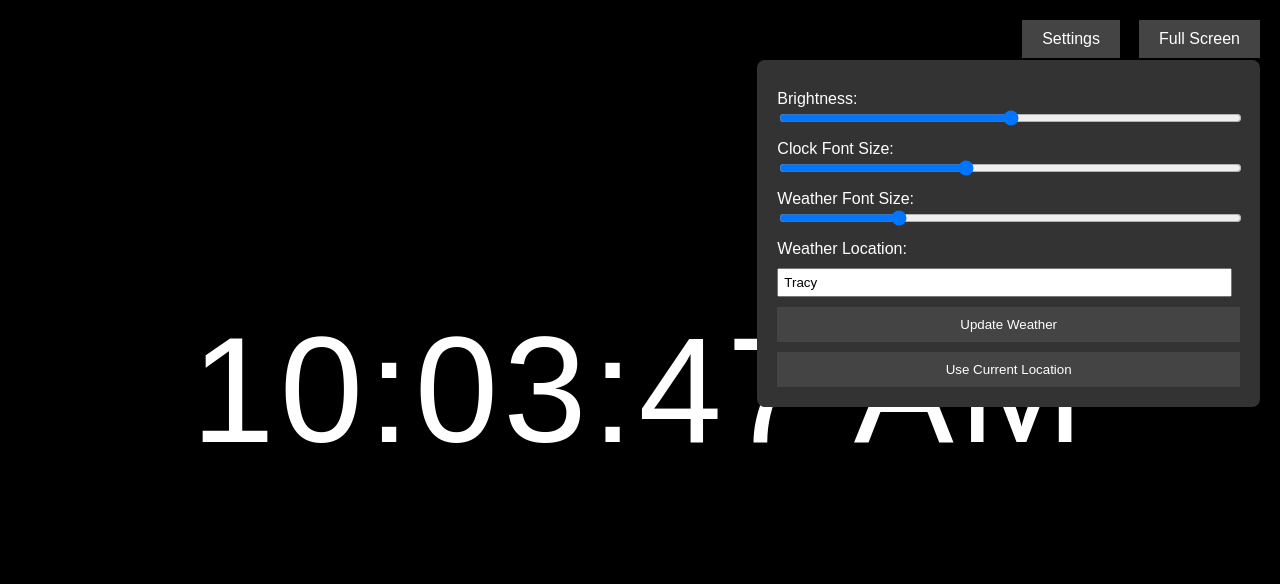
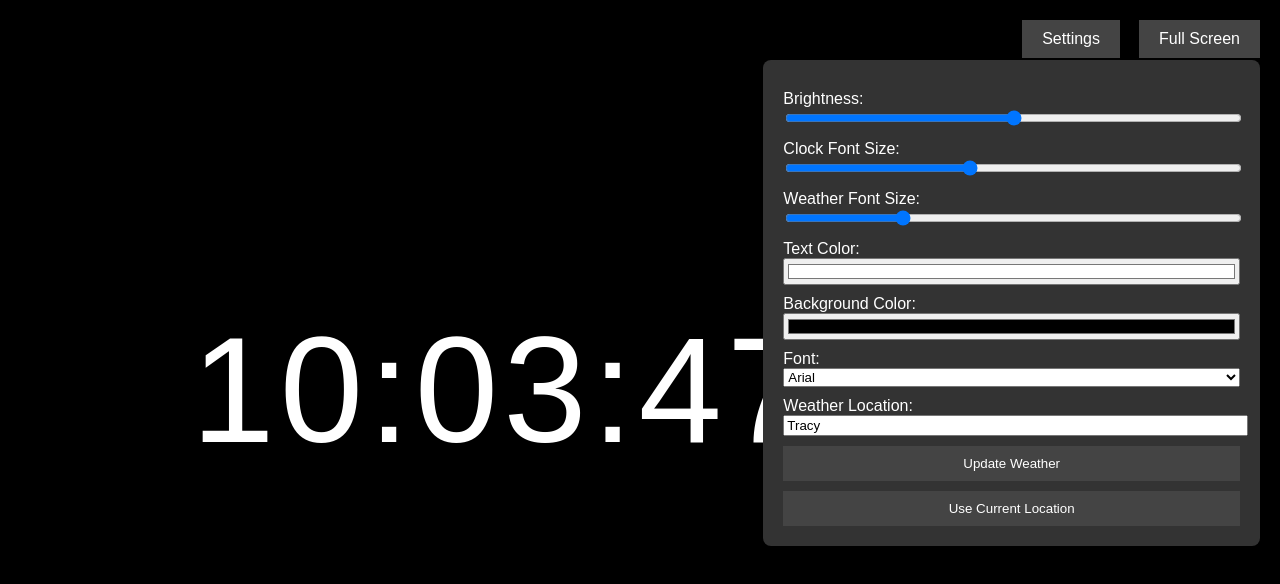
Before and after one commit to bobbysecrest/clock, a plain HTML site: page index.html in a window 1280 px wide. Both pictures are taken after a click on the button "Settings". Drawn offline with Linux system fonts and the light colour scheme; no server answers.

Commit message:
Update index.html
Color and font settings

```diff
--- a/index.html
+++ b/index.html
@@ -63,13 +63,11 @@
         border-radius: 8px;
         z-index: 1000;
     }
-    .settings-panel input[type="range"] {
+    .settings-panel input[type="range"],
+    .settings-panel input[type="color"],
+    .settings-panel input[type="text"],
+    .settings-panel select {
         width: 100%;
-    }
-    .settings-panel input[type="text"] {
-        width: calc(100% - 22px);
-        padding: 5px;
-        margin-top: 10px;
     }
     .settings-panel label {
         display: block;
@@ -101,6 +99,18 @@
     <input type="range" id="clockFontSize" name="clockFontSize" min="50" max="300" value="150" oninput="updateClockFontSize()">
     <label for="weatherFontSize">Weather Font Size:</label>
     <input type="range" id="weatherFontSize" name="weatherFontSize" min="20" max="100" value="40" oninput="updateWeatherFontSize()">
+    <label for="textColor">Text Color:</label>
+    <input type="color" id="textColor" name="textColor" value="#ffffff" oninput="updateTextColor()">
+    <label for="bgColor">Background Color:</label>
+    <input type="color" id="bgColor" name="bgColor" value="#000000" oninput="updateBgColor()">
+    <label for="fontSelect">Font:</label>
+    <select id="fontSelect" name="fontSelect" onchange="updateFont()">
+        <option value="Arial">Arial</option>
+        <option value="Courier New">Courier New</option>
+        <option value="Georgia">Georgia</option>
+        <option value="Times New Roman">Times New Roman</option>
+        <option value="Verdana">Verdana</option>
+    </select>
     <label for="weatherLocation">Weather Location:</label>
     <input type="text" id="weatherLocation" name="weatherLocation" placeholder="Enter city name" value="Tracy">
     <button onclick="updateWeatherLocation()">Update Weather</button>
@@ -157,6 +167,22 @@
     function updateWeatherFontSize() {
         const weatherFontSize = document.getElementById('weatherFontSize').value;
         document.getElementById('weather').style.fontSize = `${weatherFontSize}px`;
+    }
+
+    function updateTextColor() {
+        const textColor = document.getElementById('textColor').value;
+        document.getElementById('clock').style.color = textColor;
+        document.getElementById('weather').style.color = textColor;
+    }
+
+    function updateBgColor() {
+        const bgColor = document.getElementById('bgColor').value;
+        document.body.style.backgroundColor = bgColor;
+    }
+
+    function updateFont() {
+        const font = document.getElementById('fontSelect').value;
+        document.body.style.fontFamily = font;
     }
 
     let currentCity = 'Tracy';
```
